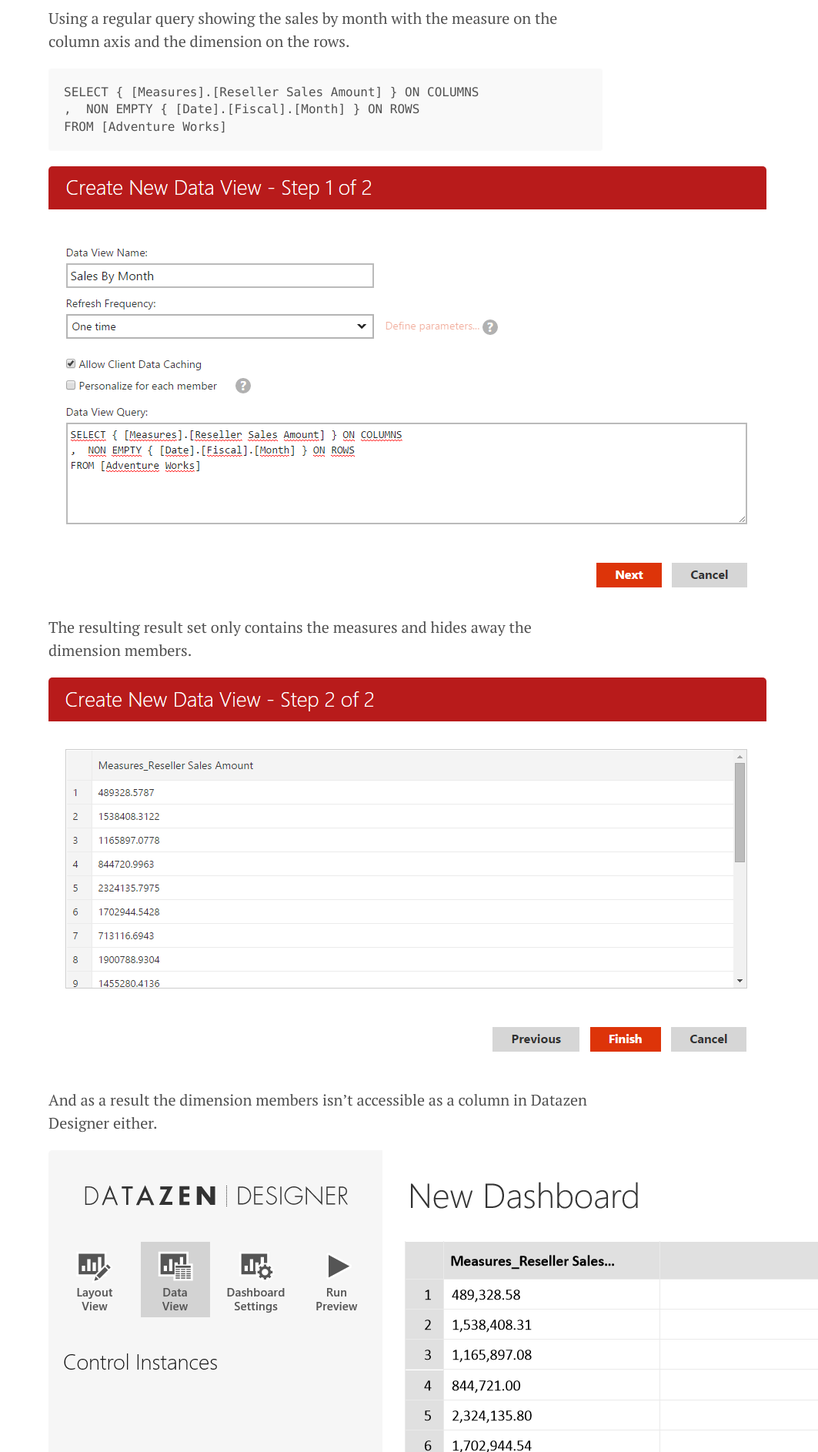
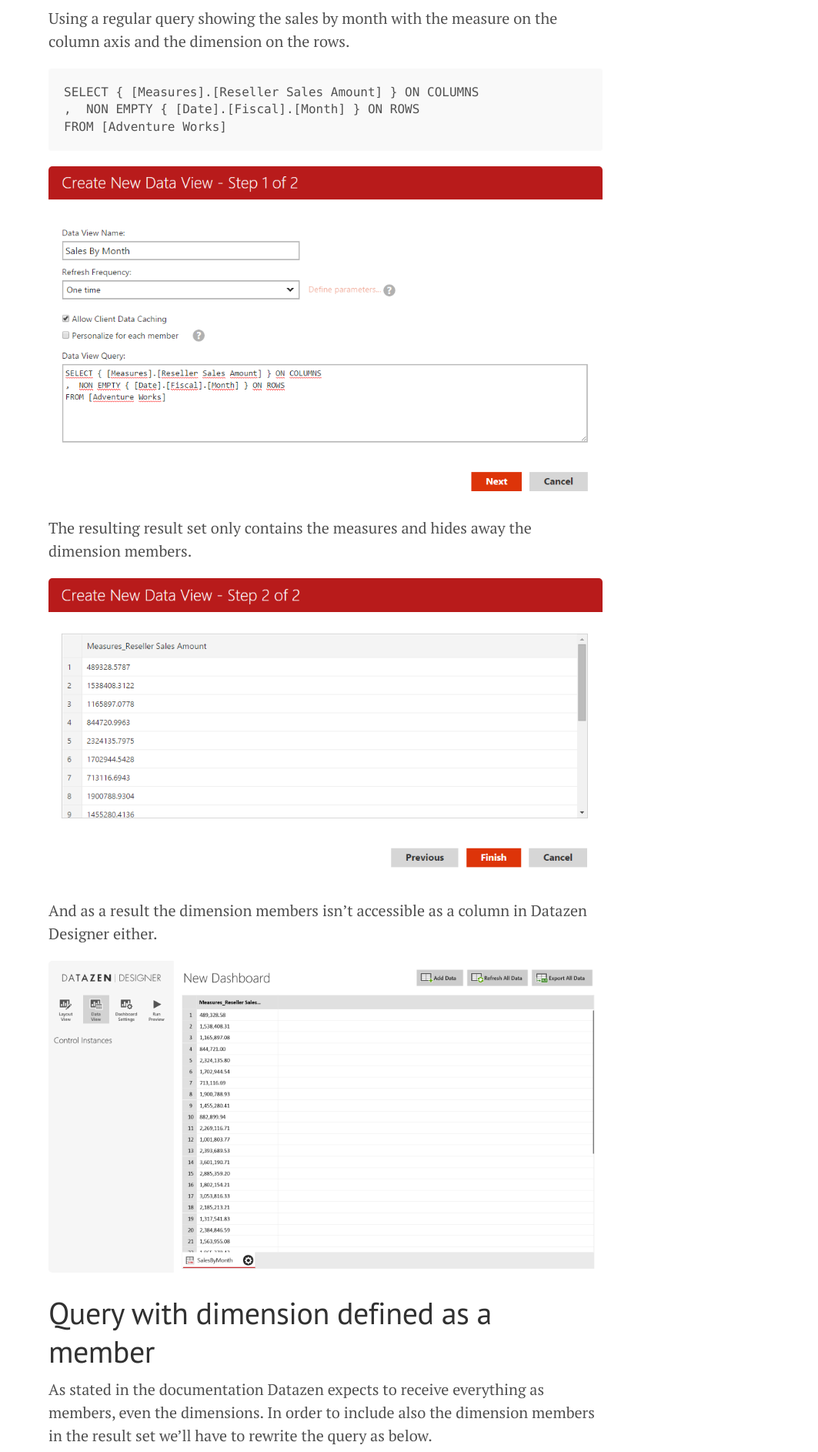
Before and after one commit to wikar/wikar.github.io, a Jekyll site: the page built from index.html, in a window 1280 px wide. Shown: the part 813-2699 px from the top of the page at 77% size, without its empty margins (217-1280 px from the left). Built offline with Jekyll 4.4.1, drawn with Linux system fonts in a browser that asks for light colours; the list of posts is cut into pages by our own code; comment, search, counter and statistics services are not loaded.

Commit message:
Corrected typo

```diff
--- a/_includes/head.html
+++ b/_includes/head.html
@@ -18,7 +18,7 @@
   <link rel="stylesheet" href="/public/css/syntax.css">
   <link rel="stylesheet" href="/public/css/lanyon.css">
   <link rel="stylesheet" href="http://fonts.googleapis.com/css?family=PT+Serif:400,400italic,700|PT+Sans:400">
-  <style>image { max-width: 100%; }</style>
+  <style>img { max-width: 100%; }</style>
 
   <!-- Icons -->
   <link rel="apple-touch-icon-precomposed" sizes="144x144" href="/public/apple-touch-icon-144-precomposed.png">
```
